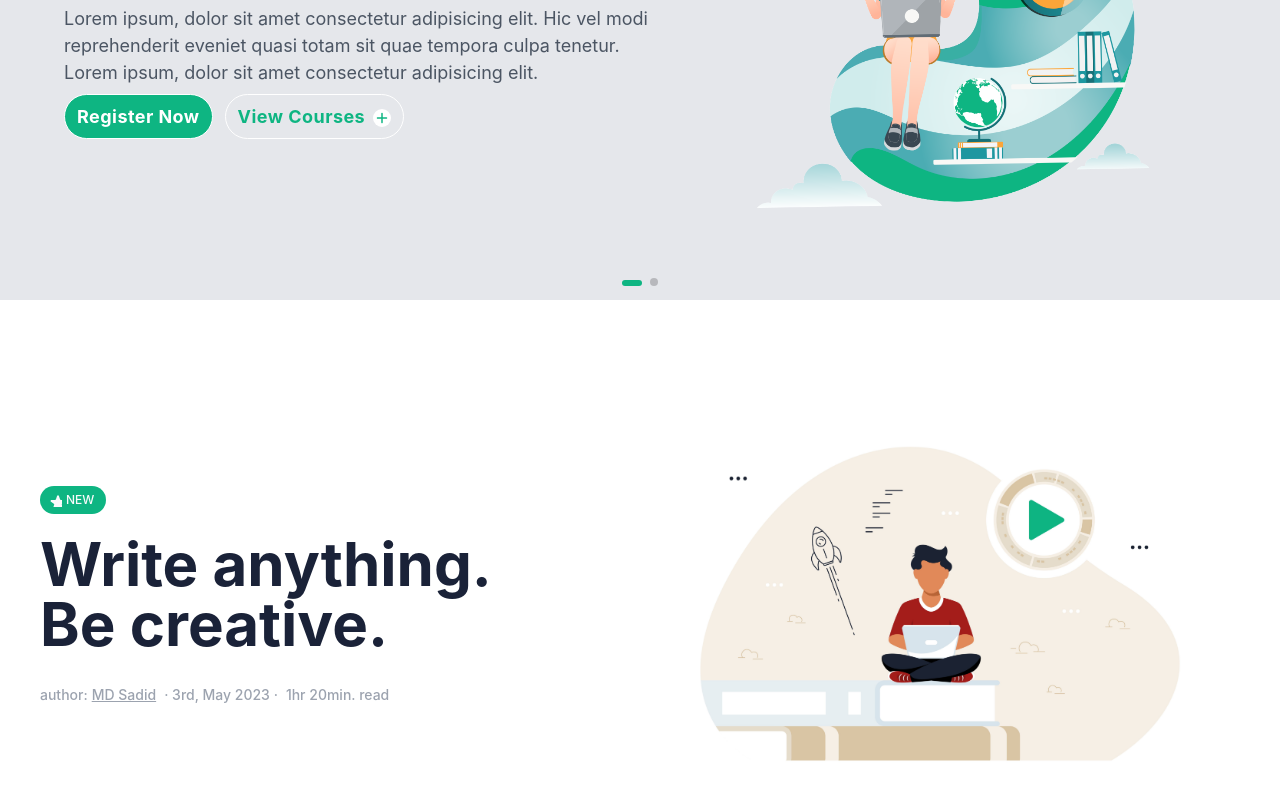
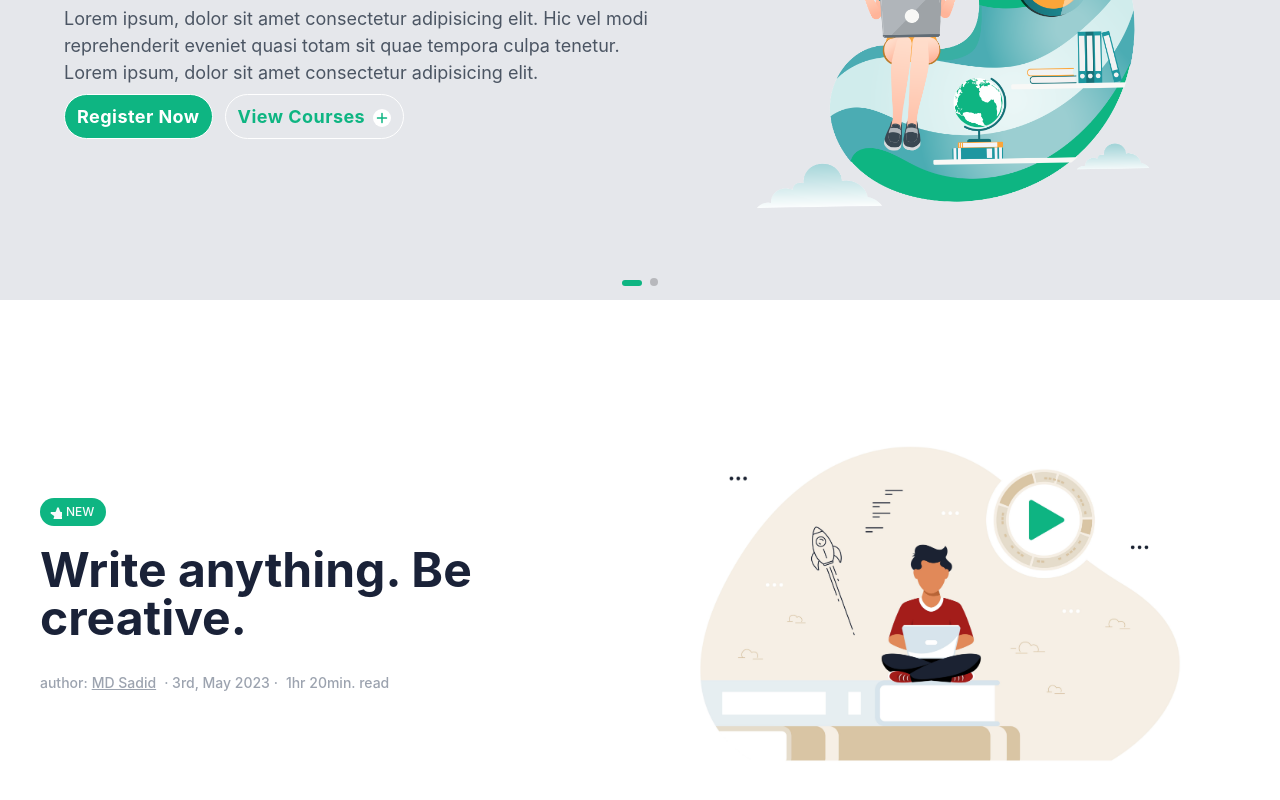
Before and after one commit to MDSadid-git/Edu-Learn, a React (Vite) app: page / in a window 1280 px wide. Shown: the part 352-1152 px from the top of the page. Built offline with nearby package versions, Linux system fonts and the light colour scheme.

Commit message:
Home2 Serves area done

```diff
--- a/src/Components/Pages/Home/Serves/Serves.jsx
+++ b/src/Components/Pages/Home/Serves/Serves.jsx
@@ -40,7 +40,7 @@ const Serves = () => {
                 </div>
                 <a
                   href="/"
-                  className="text-4xl font-bold leading-none lg:text-5xl xl:text-6xl text-brand2"
+                  className="text-3xl font-bold leading-none lg:text-4xl xl:text-5xl text-brand2"
                 >
                   Write anything. Be creative.
                 </a>
```
